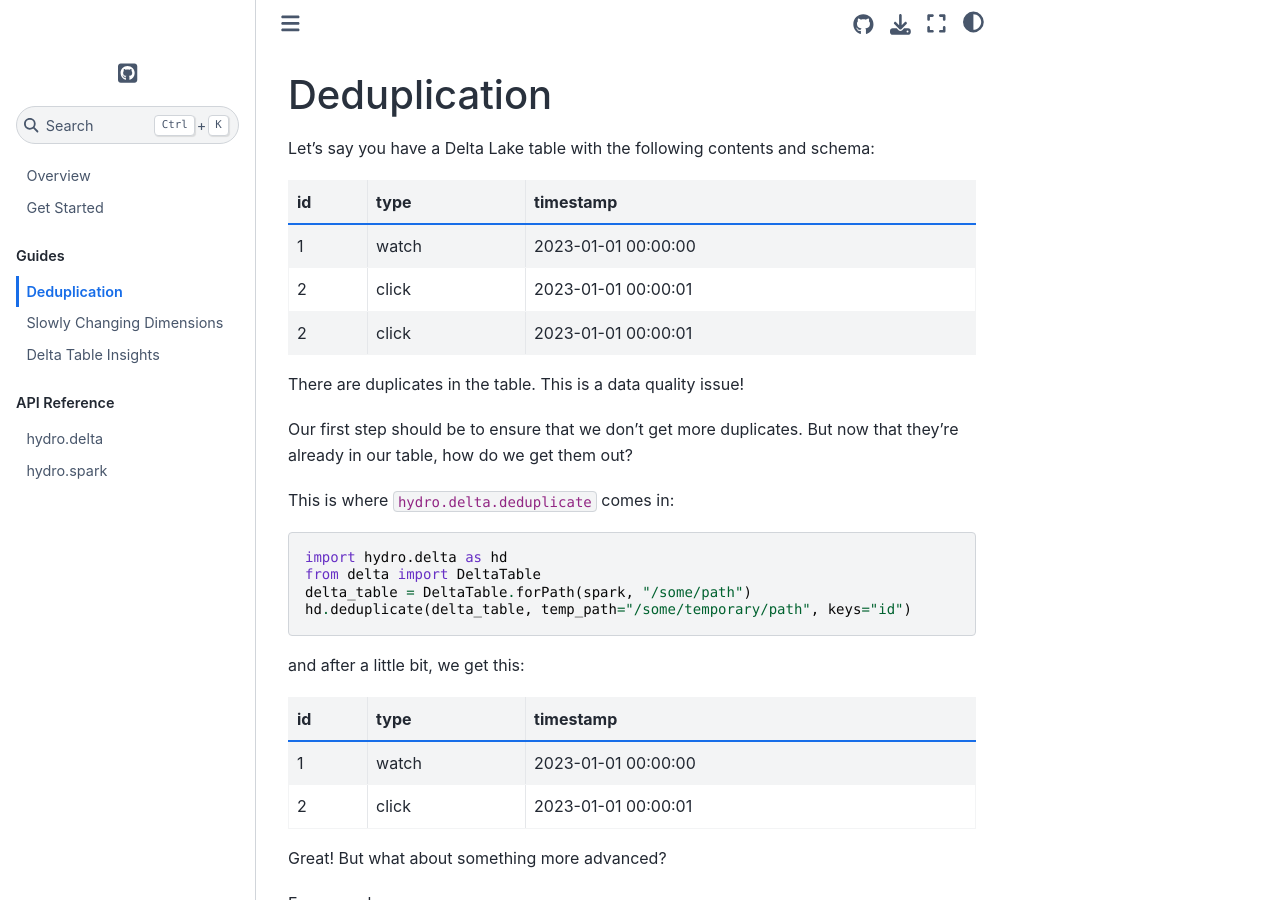
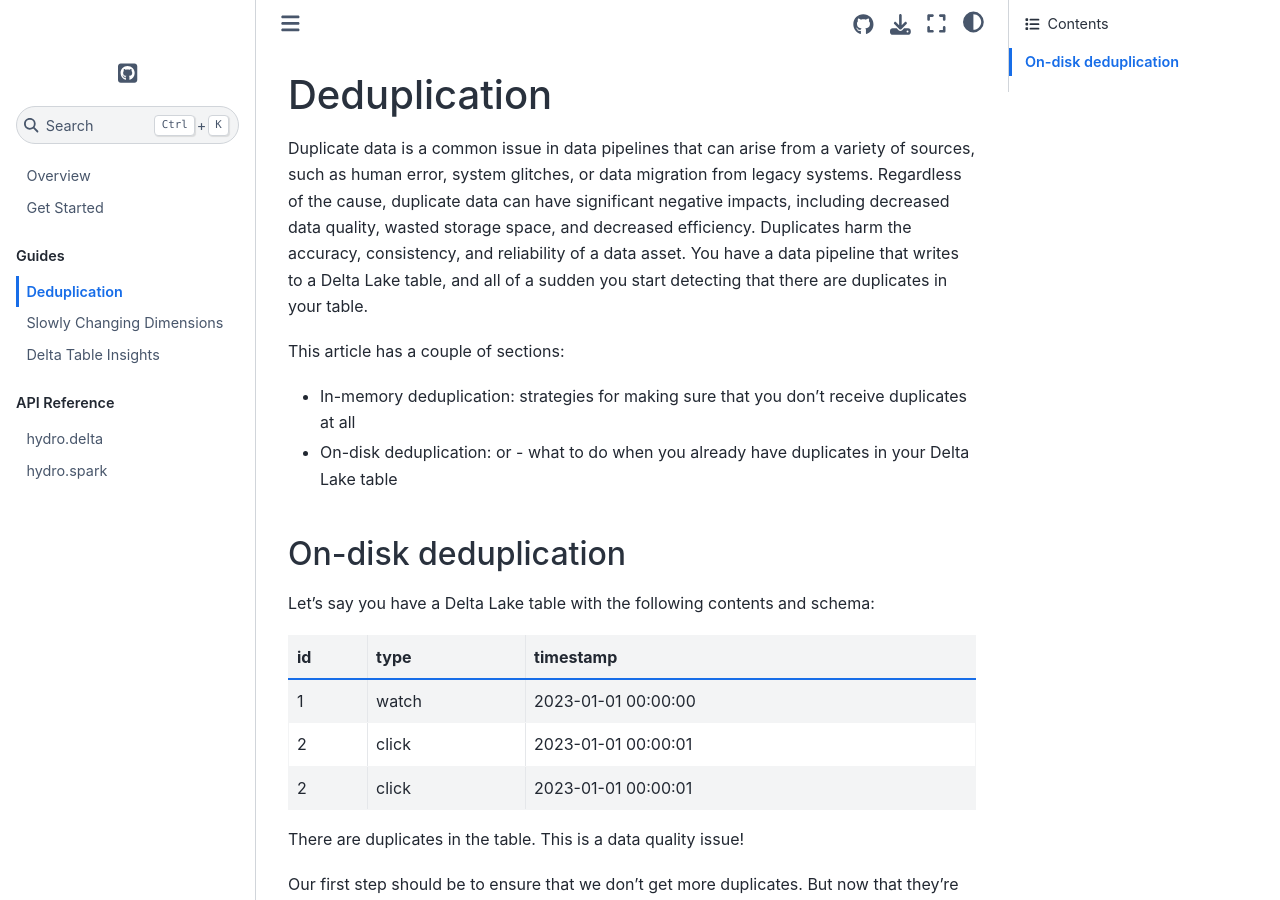
Before and after one commit to christophergrant/hydro, a Sphinx documentation site: the page built from docs/source/guides/deduplication.md, in a window 1280 px wide and 900 px high. Built offline with Sphinx 7.4.7 and the Sphinx Book theme 1.1.4, drawn with Linux system fonts in a browser that asks for light colours.

Commit message:
doc yaml, start dedup

````diff
--- a/docs/source/guides/deduplication.md
+++ b/docs/source/guides/deduplication.md
@@ -2,6 +2,19 @@
 .. deduplicate.md:
 ```
 # Deduplication
+
+Duplicate data is a common issue in data pipelines that can arise from a variety of sources, such as human error, system glitches, or data migration from legacy systems. Regardless of the cause, duplicate data can have significant negative impacts, including decreased data quality, wasted storage space, and decreased efficiency. Duplicates harm the accuracy, consistency, and reliability of a data asset.
+You have a data pipeline that writes to a Delta Lake table, and all of a sudden you start detecting that there are duplicates in your table.
+
+This article has a couple of sections:
+- In-memory deduplication: strategies for making sure that you don't receive duplicates at all
+- On-disk deduplication: or - what to do when you already have duplicates in your Delta Lake table
+
+## On-disk deduplication
+
+
+
+
 Let's say you have a Delta Lake table with the following contents and schema:
 
 | id  | type  | timestamp           |
````
Also changed, not shown: 4 other files.
